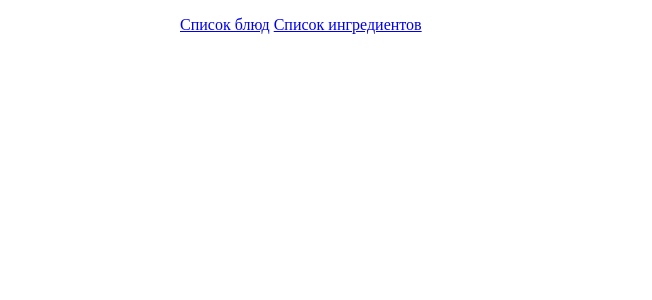
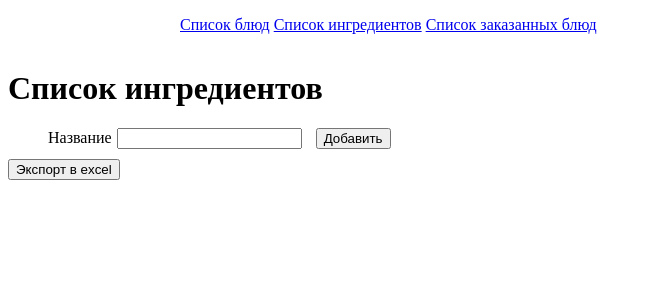
Before and after one commit to hippo2012/ThisForGourmetRSATU, a Django app: page /control/ingredients/ in a window 1280 px wide. Shown: the top 300 px of the page, without its empty margins (0-652 px from the left). Run offline with Django 3.2, Linux system fonts and the light colour scheme; the visitor is signed in with stand-in values (Sample User, id 1); data that the repository does not hold is empty.

Commit message:
верстка, логика формирования меню и списка блюд на заказ

```diff
--- a/control/urls.py
+++ b/control/urls.py
@@ -4,5 +4,6 @@ from . import views
 from django.conf.urls import include, url, patterns
 
 urlpatterns = [
-    url(r'^', views.IndexView.as_view(), name='index')
+    url(r'^$', views.IndexView.as_view(), name='index'),
+    url(r'^ingredients/$', views.IngredientsView.as_view(), name='ingredients')
 ]
--- a/control/views.py
+++ b/control/views.py
@@ -1,13 +1,32 @@
 from django.shortcuts import render
-
 from django.views.generic import TemplateView, View
 from restaraunt import models
+
 
 class IndexView(TemplateView):
     template_name = "control/Index.html"
 
     def get_context_data(self, **kwargs):
         context = super(IndexView, self).get_context_data(**kwargs)
-        context['dishes'] = models.Dish.objects.all()
+        dishes = models.Dish.objects.all()
+        context['dishes'] = []
+
+        for dish in dishes:
+            ingredients = models.Consist.objects.get(dish=dish.id)
+
+            # dish and it`s ingredients
+            obj = {'name': dish.name,
+                   'ingredients': [{'name': models.Ingredient.objects.get(id=i.ingredient).name,
+                                    'count': i.count} for i in ingredients]}
+            context['dishes'].append(obj)
 
         return context
+
+class IngredientsView(TemplateView):
+    template_name = "control/Ingredients.html"
+
+    def get_context_data(self, **kwargs):
+        context = super(IngredientsView, self).get_context_data(**kwargs)
+        context['ingredients'] = models.Ingredient.objects.all()
+
+        return context
--- a/restaraunt/urls.py
+++ b/restaraunt/urls.py
@@ -4,5 +4,6 @@ from . import views
 from django.conf.urls import include, url, patterns
 
 urlpatterns = [
-    url(r'^$', views.IndexView.as_view(), name='index')
+    url(r'^$', views.IndexView.as_view(), name='index'),
+    url(r'^order/$', views.OrderView.as_view(), name='order')
 ]
--- a/static/css/Common.css
+++ b/static/css/Common.css
@@ -1,3 +1,7 @@
 .Content {
     margin-top: 70px;
 }
+
+li {
+    display: block;
+}
--- /dev/null
+++ b/static/css/Index.css
@@ -0,0 +1,3 @@
+.Dishes-item {
+    margin-top: 20px;
+}
--- /dev/null
+++ b/static/css/Order.css
@@ -0,0 +1,3 @@
+.Dishes-item {
+    margin-top: 20px;
+}
--- /dev/null
+++ b/static/css/control/Ingredients.css
@@ -0,0 +1,15 @@
+.Ingredients {
+    margin: 20px 0 10px 0;
+}
+
+li span {
+    margin-right: 5px;
+}
+
+.Ingredients-item {
+    margin-top: 10px;
+}
+
+.name {
+    margin-right: 10px;
+}
--- a/templates/control/Index.html
+++ b/templates/control/Index.html
@@ -1,15 +1,103 @@
 {% extends 'control/Base.html' %}
+
+{% load static %}
 
 {% block title %}Dishes{% endblock %}
 
-{% block include %}{% endblock %}
+{% block include %}
+    <link rel="stylesheet" type="text/css" href="{% static 'css/control/Index.css' %}">
+{% endblock %}
 
 {% block body_classes %}Index{% endblock %}
 
 {% block content %}
+    <h1>Список блюд</h1>
+
     <ul class="Dishes">
+
+        <li class="Dishes-item Dishes-add">
+            <span>Название</span><input class="name">
+
+            <h3>Ингредиенты:</h3>
+            <ul class="Ingredients">
+                <li class="Ingredients-item Ingredients-add">
+                    <span>Название</span><input class="name">
+                    <span>Количество</span><input class="count">
+                    <button>Добавить</button>
+                </li>
+
+                <li class="Ingredients-item">
+                    <span>Название</span><input class="name" value="Капуста">
+                    <span>Количество</span><input class="count" value="1">
+                </li>
+            </ul>
+            <button>Добавить</button>
+        </li>
+
+        <li class="Dishes-item">
+            <span>Название</span><input class="name" value="Щи">
+
+            <h3>Ингредиенты:</h3>
+            <ul class="Ingredients">
+                <li class="Ingredients-item Ingredients-add">
+                    <span>Название</span><input class="name">
+                    <span>Количество</span><input class="count">
+                    <button>Добавить</button>
+                </li>
+
+                <li class="Ingredients-item">
+                    <span>Название</span><input class="name" value="Капуста">
+                    <span>Количество</span><input class="count" value="2">
+                </li>
+
+                <li class="Ingredients-item">
+                    <span>Название</span><input class="name" value="Морковь">
+                    <span>Количество</span><input class="count" value="2">
+                </li>
+
+                <li class="Ingredients-item">
+                    <span>Название</span><input class="name" value="Картошка">
+                    <span>Количество</span><input class="count" value="4">
+                </li>
+
+                <li class="Ingredients-item">
+                    <span>Название</span><input class="name" value="Соль">
+                    <span>Количество</span><input value="1">
+                </li>
+
+                <li class="Ingredients-item">
+                    <span>Название</span><input class="name" value="Перец горошек">
+                    <span>Количество</span><input class="count" value="5">
+                </li>
+            </ul>
+
+            <button>Сохранить изменения</button>
+        </li>
+
+
+
         {% for dish in dishes %}
-            <li>{{ dish.name }}</li>
+            <li class="Dishes-item">
+               <input class="name" value="{{ dish.name }}">
+                <ul class="Ingredients">
+                    <h3>Ингредиенты:</h3>
+                    {% for ingr in dish.ingredients %}
+                        <li class="Ingredients-item Ingredients-add">
+                            <span>Название</span><input class="name">
+                            <span>Количество</span><input class="count">
+                            <button>Добавить</button>
+                        </li>
+                        <li class="Ingredients-item">
+                            <span>Название</span><input class="name" value="{{ ingr.name }}">
+                            <span>Количество</span><input class="count" value="{{ ingr.count }}">
+                        </li>
+                    {% endfor %}
+                </ul>
+
+                <button class="save">Сохранить изменения</button>
+            </li>
         {% endfor %}
     </ul>
+
+    <button>Экспорт в excel</button>
 {% endblock %}
--- /dev/null
+++ b/templates/control/Ingredients.html
@@ -0,0 +1,31 @@
+{% extends 'control/Base.html' %}
+
+{% load static %}
+
+{% block title %}Ingredients{% endblock %}
+
+{% block include %}
+        <link rel="stylesheet" type="text/css" href="{% static 'css/control/Ingredients.css' %}">
+{% endblock %}
+
+{% block body_classes %}Index{% endblock %}
+
+{% block content %}
+    <h1>Список ингредиентов</h1>
+
+    <ul class="Ingredients">
+
+        <li class="Ingredients-item Ingredients-add">
+            <span>Название</span><input class="name">
+            <button>Добавить</button>
+        </li>
+
+        {% for ingr in ingredients %}
+            <li class="Ingredients-item">
+                <span>Название</span><input class="name" value="{{ ingr.name }}">
+            </li>
+        {% endfor %}
+    </ul>
+
+    <button>Экспорт в excel</button>
+{% endblock %}
--- a/templates/control/components/TopNav.html
+++ b/templates/control/components/TopNav.html
@@ -1,6 +1,7 @@
 <nav class="TopNav">
     <ul>
-        <li class="TopNav-item"><a href="/">Список блюд</a></li>
-        <li class="TopNav-item"><a href="#">Список ингредиентов</a></li>
+        <li class="TopNav-item"><a href="/control/">Список блюд</a></li>
+        <li class="TopNav-item"><a href="/control/ingredients/">Список ингредиентов</a></li>
+        <li class="TopNav-item"><a href="#">Список заказанных блюд</a></li>
     </ul>
 </nav>
--- a/templates/front/components/TopNav.html
+++ b/templates/front/components/TopNav.html
@@ -1,6 +1,6 @@
 <nav class="TopNav">
     <ul>
         <li class="TopNav-item"><a href="/">Меню</a></li>
-        <li class="TopNav-item"><a href="#">Блюда на заказ</a></li>
+        <li class="TopNav-item"><a href="/order/">Блюда на заказ</a></li>
     </ul>
 </nav>
--- a/tools/various/views.py
+++ b/tools/various/views.py
@@ -26,4 +26,4 @@ def user_login(request, view_func, *args, **kwargs):
             request.method = 'GET'
             # return view_func(request, *args, **kwargs)
             return HttpResponseRedirect(request.get_full_path())
-    return render_to_response('control/PageLogin.html', {'state': state}, context_instance=RequestContext(request))
+    return render_to_response('control/Login.html', {'state': state}, context_instance=RequestContext(request))
```
Also changed, not shown: restaraunt/views.py (+46 -2 lines), static/css/control/Index.css (added, +19 -0 lines), templates/control/Login.html (renamed from templates/control/PageLogin.html, +9 -0 lines), templates/front/Index.html (+9 -1 lines), templates/front/Order.html (added, +23 -0 lines), 1 other file.
